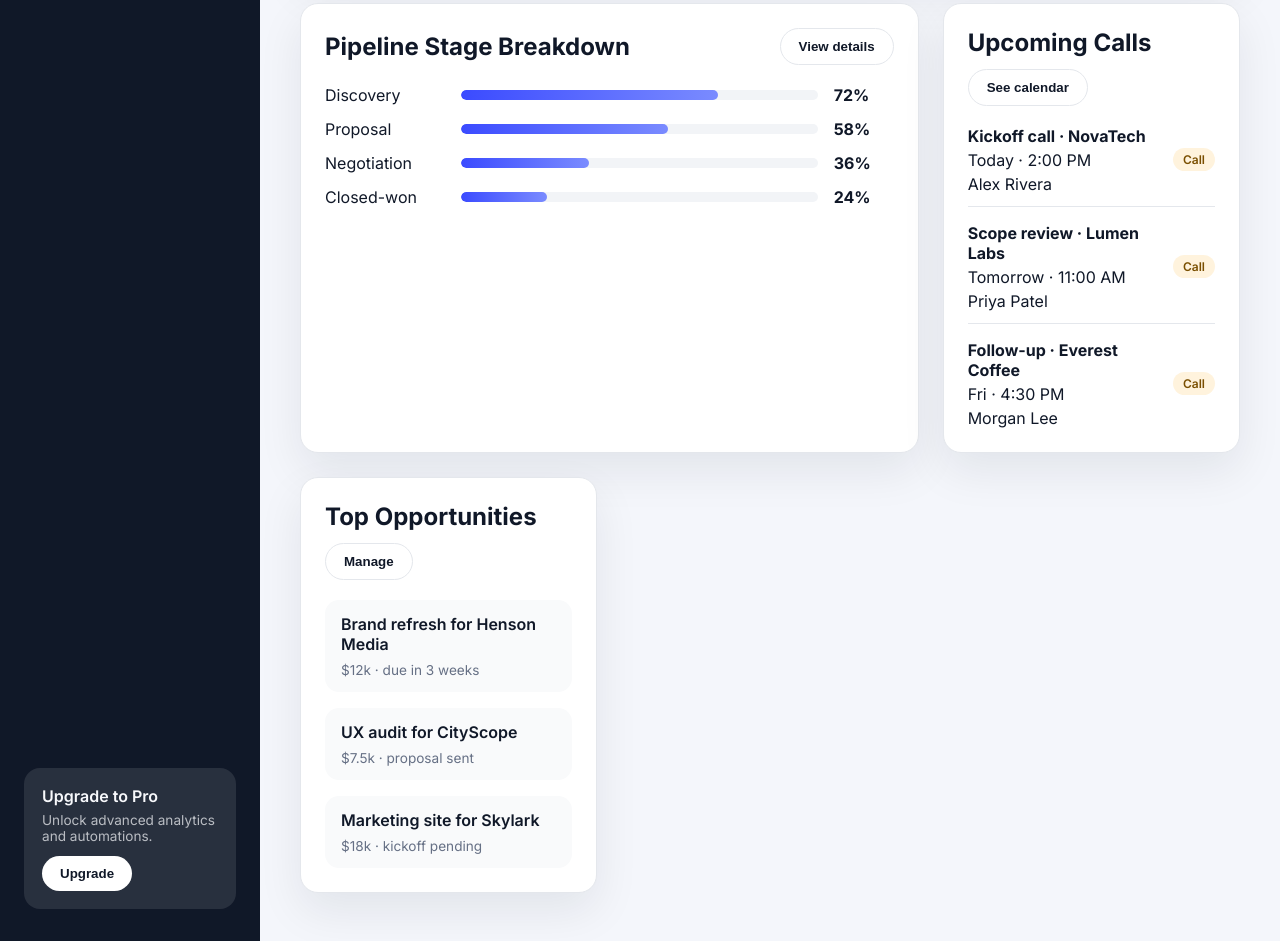
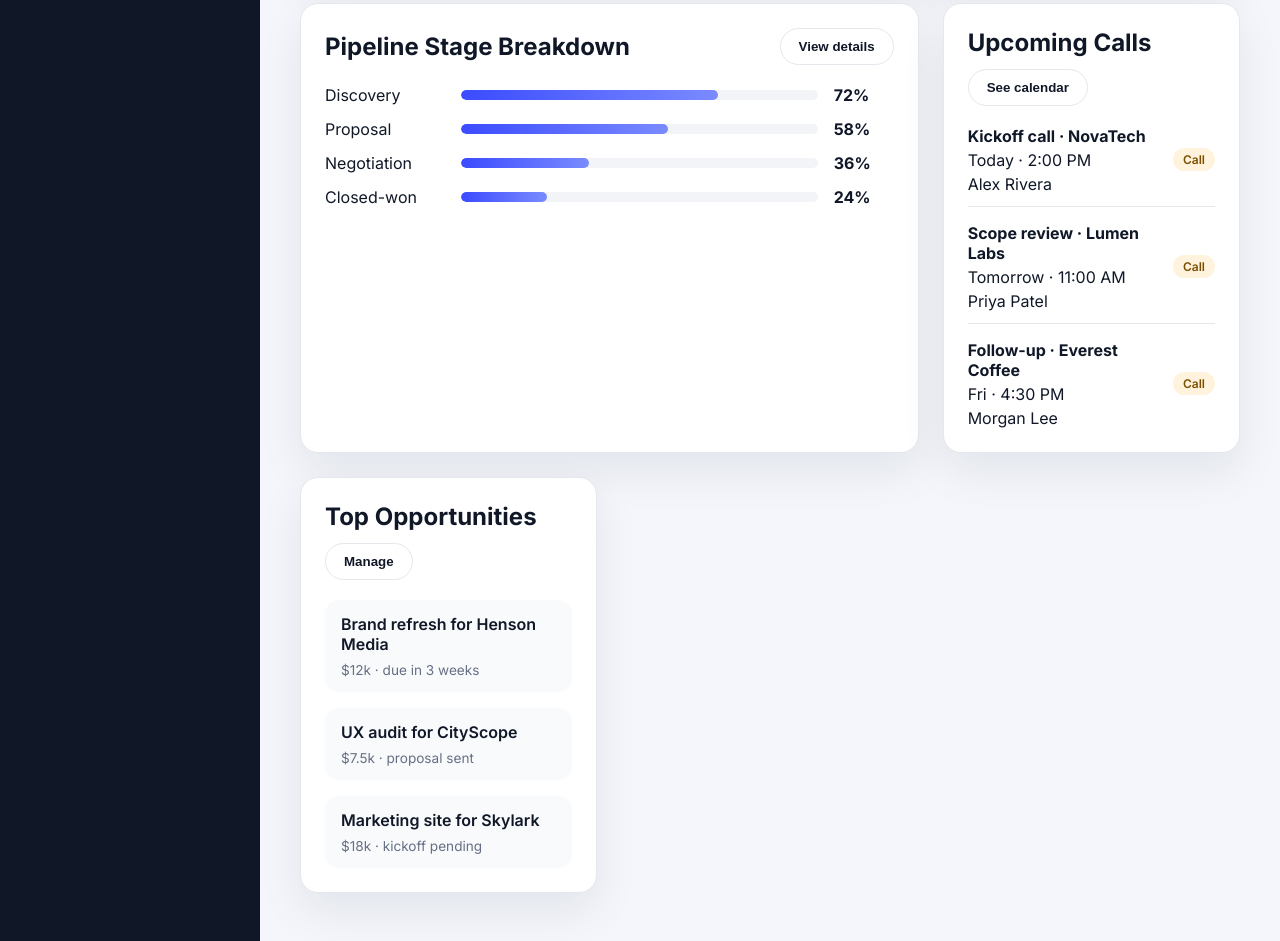
Before and after one commit to tompat1/FreelanceLeadsDashboardRynell, a website built with Vite: page index.html in a window 1280 px wide. Shown: the part 1114-2055 px from the top of the page. Built offline with nearby package versions, Linux system fonts and the light colour scheme.

Commit message:
Remove upgrade promo card

```diff
--- a/index.html
+++ b/index.html
@@ -30,11 +30,6 @@
           <a class="nav__link" href="#">Reports</a>
           <a class="nav__link" href="#">Settings</a>
         </nav>
-        <div class="upgrade">
-          <p class="upgrade__title">Upgrade to Pro</p>
-          <p class="upgrade__subtitle">Unlock advanced analytics and automations.</p>
-          <button class="button button--light" type="button">Upgrade</button>
-        </div>
       </aside>
 
       <main class="content">
--- a/styles.css
+++ b/styles.css
@@ -86,24 +86,6 @@ body {
 .nav__link--active {
   background: rgba(255, 255, 255, 0.12);
   color: #fff;
-}
-
-.upgrade {
-  margin-top: auto;
-  background: rgba(255, 255, 255, 0.1);
-  padding: 18px;
-  border-radius: 16px;
-}
-
-.upgrade__title {
-  font-weight: 600;
-  margin-bottom: 6px;
-}
-
-.upgrade__subtitle {
-  font-size: 0.85rem;
-  color: rgba(248, 249, 252, 0.7);
-  margin-bottom: 12px;
 }
 
 .content {
@@ -449,10 +431,6 @@ h1 {
     flex-wrap: wrap;
   }
 
-  .upgrade {
-    display: none;
-  }
-
   .nav {
     flex-direction: row;
     flex-wrap: wrap;
```
